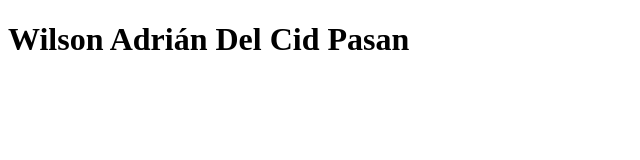
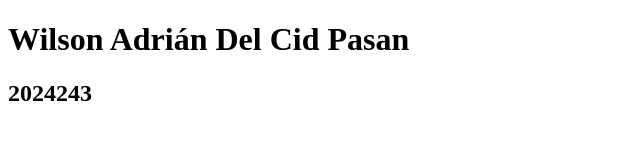
Before and after one commit to wdelcid-2024243/AdriEjemplo, a plain HTML site: page index.html in a window 1280 px wide. Shown: the whole page, without its empty margins (0-640 px from the left). Drawn offline with Linux system fonts and the light colour scheme.

Commit message:
Agregar número de carnet título h2

```diff
--- a/index.html
+++ b/index.html
@@ -7,5 +7,6 @@
 </head>
 <body>
     <h1>Wilson Adrián Del Cid Pasan</h1>
+    <h2>2024243</h2>
 </body>
 </html>
```
